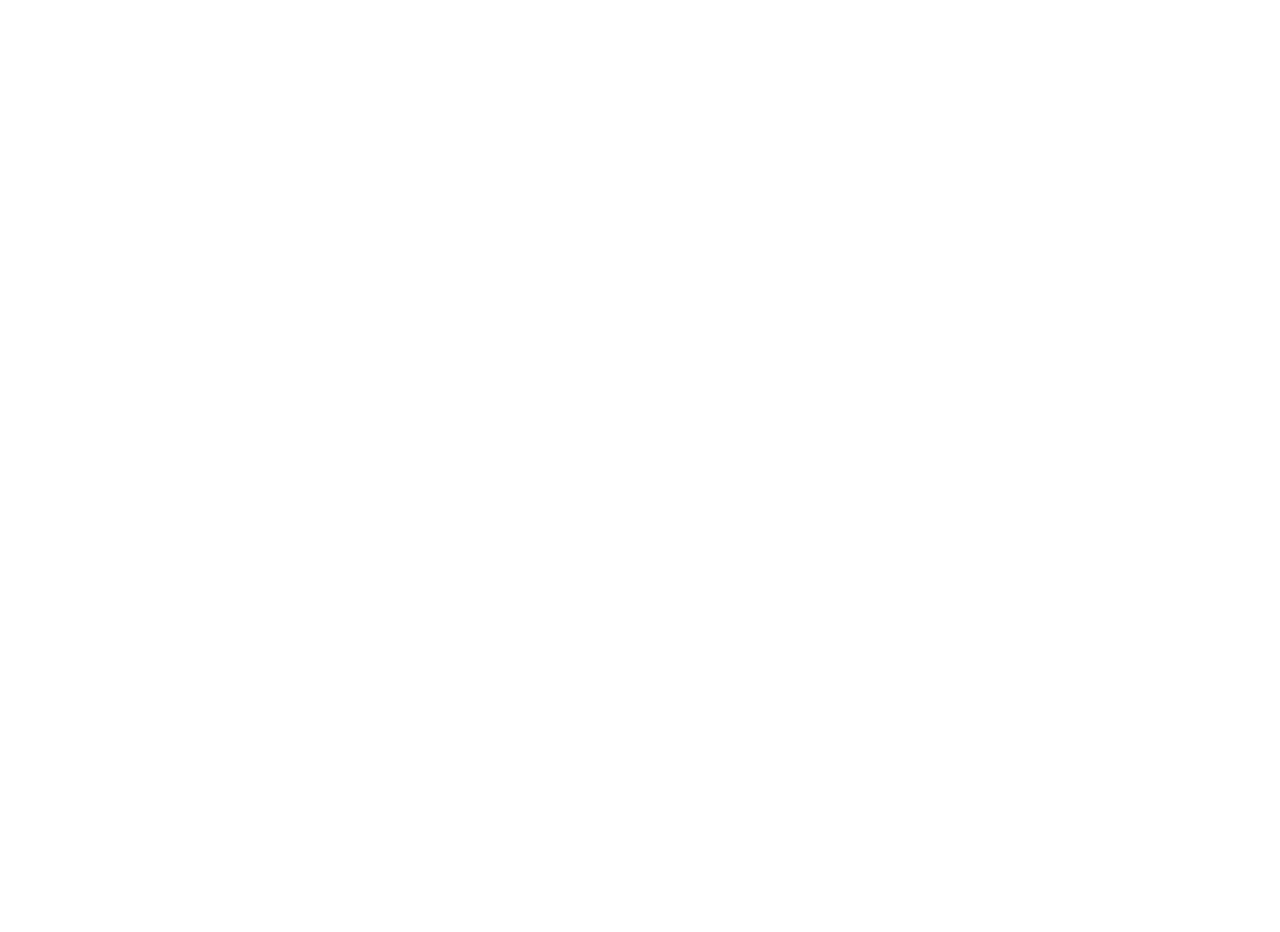
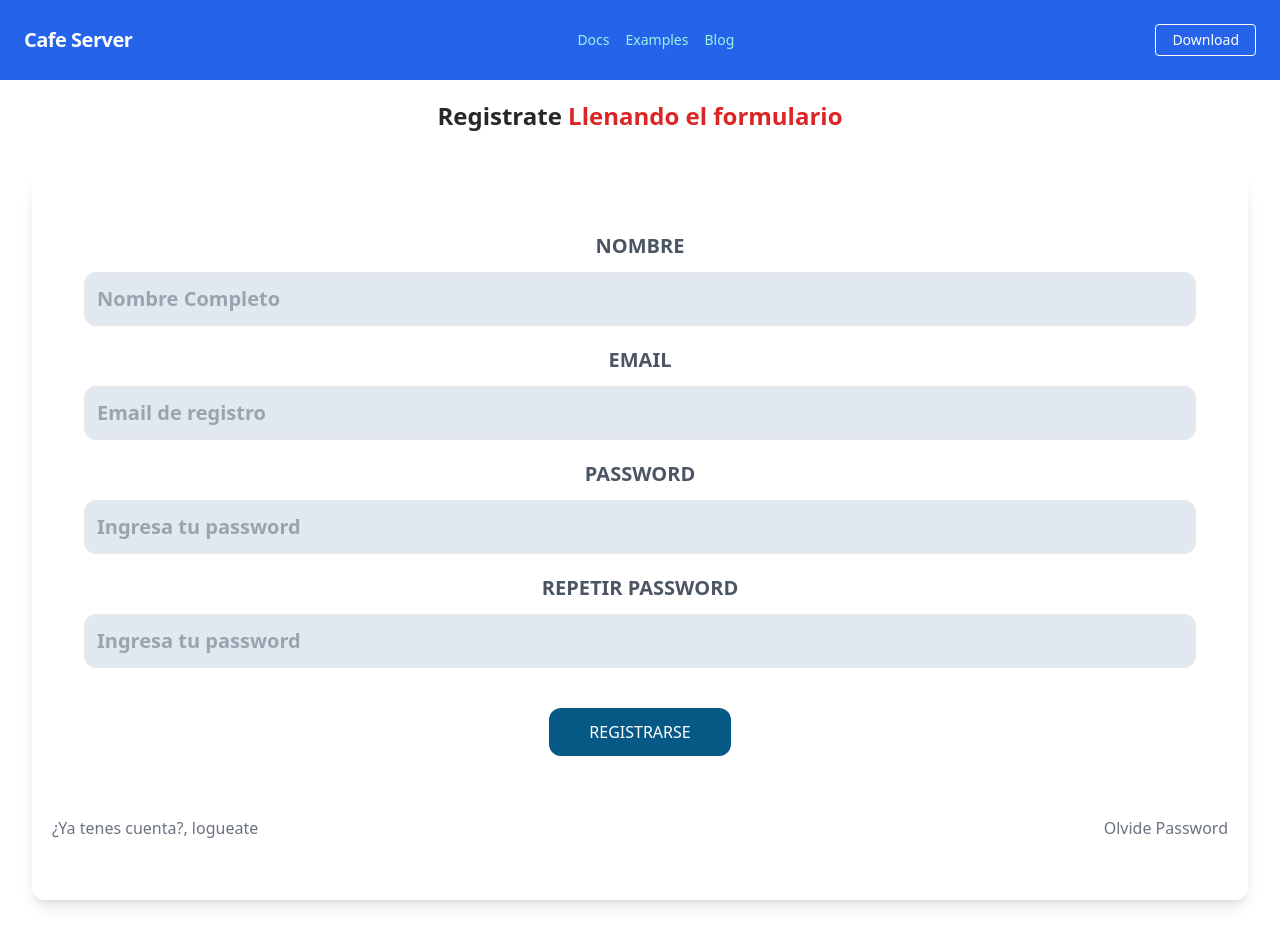
Before and after one commit to SergioCalbino/Front-Server, a React (Vite) app: page /register in a window 1280 px wide. Before the commit this address had no page. Before the commit the page ends 800 px from the top, so only its background shows below. Built offline with nearby package versions, Linux system fonts and the light colour scheme.

Commit message:
Register  ok

```diff
--- a/index.html
+++ b/index.html
@@ -6,7 +6,7 @@
     <meta name="viewport" content="width=device-width, initial-scale=1.0" />
     <title>Vite + React + TS</title>
   </head>
-  <body>
+  <body class="bg-gray-50 min-h-screen">
     <div id="root"></div>
     <script type="module" src="/src/main.tsx"></script>
   </body>
--- a/src/App.tsx
+++ b/src/App.tsx
@@ -4,6 +4,7 @@
 import './App.css'
 import AuthLayout from './layout/AuthLayout';
 import Login from './pages/Login';
+import Register from './pages/Register';
 
 function App() {
 
@@ -15,8 +16,8 @@
 
             <Route path="/" element={<AuthLayout/>} />
             <Route index element={<Login/>} />
-            {/* <Route path="register" element={<Register/>} />
-            <Route path="forget-password" element={<ForgetPassword/>} />
+            <Route path="register" element={<Register/>} />
+            {/* <Route path="forget-password" element={<ForgetPassword/>} />
             </Route>
             <Route path="/products" element={<Products/>} />
             <Route path="/create-product" element={<CreateProduct/>} /> */}
--- a/src/main.tsx
+++ b/src/main.tsx
@@ -2,9 +2,11 @@
 import ReactDOM from 'react-dom/client'
 import App from './App'
 import './index.css'
+import Header from './pages/Header'
 
 ReactDOM.createRoot(document.getElementById('root') as HTMLElement).render(
   <React.StrictMode>
+    <Header/>
     <App />
   </React.StrictMode>,
 )
--- /dev/null
+++ b/src/pages/Header.tsx
@@ -0,0 +1,80 @@
+import React, { useState } from "react";
+import { Link } from "react-router-dom";
+
+function Header() {
+  const [isOpen, setIsOpen] = useState(false);
+
+  const toggleMenu = () => {
+    setIsOpen(!isOpen);
+  };
+
+  return (
+    <>
+    <nav className=" fixed inset-x-0 top-0 flex items-center justify-between flex-wrap bg-blue-600 p-6">
+      <div className="flex items-center flex-shrink-0 text-white mr-6">
+        <span className="font-semibold text-xl tracking-tight">
+          Cafe Server
+        </span>
+      </div>
+      <div className="block lg:hidden">
+
+        <button
+          id="boton"
+          className="flex items-center ju px-3 py-2 border rounded text-teal-200 border-teal-400 hover:text-white hover:border-white"
+          onClick={toggleMenu}
+        >
+          <svg
+            className="fill-current h-3 w-3"
+            viewBox="0 0 20 20"
+            xmlns="http://www.w3.org/2000/svg"
+          >
+            <title>Menu</title>
+            <path d="M0 3h20v2H0V3zm0 6h20v2H0V9zm0 6h20v2H0v-2z" />
+          </svg>
+        </button>
+      </div>
+
+      <div
+        id="menu"
+        className={`${
+          isOpen ? "" : "hidden"
+        } w-full block flex-grow lg:flex lg:items-center lg:w-auto`}
+      >
+        <div className=" flex justify-center text-sm lg:flex-grow lg:items ">
+          <a
+            href="#docs"
+            className="block mt-4 lg:inline-block lg:mt-0 text-teal-200 hover:text-white mr-4"
+          >
+            Docs
+          </a>
+          <a
+            href="#examples"
+            className="block mt-4 lg:inline-block lg:mt-0 text-teal-200 hover:text-white mr-4"
+          >
+            Examples
+          </a>
+          <a
+            href="#blog"
+            className="block mt-4 lg:inline-block lg:mt-0 text-teal-200 hover:text-white"
+          >
+            Blog
+          </a>
+        </div>
+        <div>
+          <a
+            href="#download"
+            className="inline-block text-sm px-4 py-2 leading-none border rounded text-white border-white hover:border-transparent hover:text-teal-500 hover:bg-white mt-4 lg:mt-0"
+          >
+            Download
+          </a>
+        </div>
+      </div>
+
+    </nav>
+
+    </>
+
+  );
+}
+
+export default Header;
--- a/src/pages/Login.tsx
+++ b/src/pages/Login.tsx
@@ -1,6 +1,7 @@
 import axios from "axios"
 import { Link, useNavigate } from "react-router-dom"
 import { ChangeEvent, useState, FormEvent  } from "react";
+import Alert from '../Alert'
 
 // import Alert from "../Alert"
 import Swal from "sweetalert2"
@@ -15,7 +16,7 @@
 
 	const [correo, setCorreo] = useState<string | undefined>('')
 	const [password, setPassword] = useState<string | undefined>('')
-	const [alerta, setAlerta] = useState({})
+	const [alerta, setAlerta] = useState({error: false, msg: ''})
 
 
 	const login = async() => {
@@ -41,7 +42,7 @@
 	const handleSubmit = (e:submitEvent) => {
 		e.preventDefault()
 
-		if (!correo && !password) {
+		if (!correo || !password) {
 			return setAlerta({msg: 'Todos Los campos son obligatorios', error: true})
 		}
 
@@ -49,7 +50,7 @@
 
 	}
 
-	// const { msg } = alerta
+
 
   return (
     <>
@@ -59,9 +60,8 @@
           </h1>
         </div>
 
-		{/* { msg && <Alert
-			alerta={alert}
-		/> } */}
+		{alerta.error && <Alert alerta={{ error: true, msg: 'Ocurrió un error al iniciar sesión' }} />}
+
         <div  className='mt-20 md:mt-5 shadow-lg px-5 py-10 rounded-xl bg-white'>
                 <form onSubmit={handleSubmit} className="mr-8 md:ml-8">
 				<div className="my-5" >
--- /dev/null
+++ b/src/pages/Register.tsx
@@ -0,0 +1,222 @@
+import axios from "axios";
+import { ChangeEvent, useState, FormEvent  } from "react";
+import { Link } from "react-router-dom";
+import Alert from '../Alert'
+
+
+interface InterObjUser {
+    nombre: string;
+    correo: string;
+    password: string;
+    repPassword: string;
+    rol:'USER_ROLE'
+}
+
+interface InterObjAlerta  {
+    mailVacio: boolean;
+    nombreVacio: boolean;
+    passwordCorto: boolean;
+    pNoCoincide: boolean,
+    show: boolean
+
+
+}
+
+type changeEvent = React.ChangeEvent<HTMLInputElement>
+type submitEvent = FormEvent<HTMLFormElement>
+
+const Register = () => {
+
+  const objUser:InterObjUser = {
+    nombre: '',
+    correo: '',
+    password: '',
+    repPassword: '',
+    rol:'USER_ROLE'
+
+  }
+
+  const initialAlerta: InterObjAlerta = {
+    mailVacio: false,
+    nombreVacio: false,
+    passwordCorto: false,
+    pNoCoincide: false,
+    show: false
+}
+
+  const [reg, setReg] = useState(objUser);
+  const [alerta, setAlerta] = useState({error: false, msg: '', show: false});
+  const [alertaCampos, setAlertaCampos] = useState(initialAlerta);
+
+
+  const register = async () => {
+    const { data } = await axios.post(`${import.meta.env.VITE_BACKEND_URL}/api/usuarios`, reg)
+    console.log(data)
+  }
+
+  const handleChange = (e:changeEvent) => {
+    setReg({...reg,
+      [e.target.name] : e.target.value
+    })
+  };
+
+
+  const handleSubmit = (e:submitEvent) => {
+    e.preventDefault();
+
+    const { nombre, correo, password, repPassword } = reg
+
+    if (!nombre) {
+      setAlerta({msg: 'El nombre es obligatorio', error: true, show: true})
+      setAlertaCampos((prevState) => ({ ...prevState, nombreVacio: true }))
+      setTimeout(() => setAlertaCampos({ ...alertaCampos, show: false }), 3000)
+      return
+    };
+    if (!correo) {
+      setAlerta({msg: 'El email es obligatorio', error: true, show: true})
+      setAlertaCampos((prevState) => ({ ...prevState, mailVacio: true }))
+      setTimeout(() => setAlertaCampos({ ...alertaCampos, show: false }), 3000)
+
+      return
+    };
+
+    if (password.length < 6) {
+      setAlerta({msg: 'La contraseña debe tener mas de 6 caracteres', error: true, show: true})
+      setAlertaCampos((prevState) => ({ ...prevState, passwordCorto: true }))
+      setTimeout(() => setAlertaCampos({ ...alertaCampos, show: false }), 3000)
+
+      return
+    }
+
+    if (password !== repPassword ) {
+      setAlerta({msg: 'Los password no son iguales', error: true, show: true})
+      setAlertaCampos((prevState) => ({ ...prevState, pNoCoincide: true }))
+      setTimeout(() => setAlertaCampos({ ...alertaCampos, show: false }), 3000)
+
+
+      return
+
+    }
+
+    register()
+    setReg(objUser)
+
+
+  }
+
+
+
+
+  return (
+    <>
+      <div>
+        <h1 className="text-zinc-800 font-bold text-2xl mt-12 gap-10 p-5">
+          Registrate <span className="text-red-600">Llenando el formulario</span>
+        </h1>
+    </div>
+
+
+
+    {/* Renderiza un mensaje de error para campos vacíos si alertaCampos.campoVacio es verdadero */}
+    {alertaCampos.nombreVacio && <Alert alerta={{ error: true, msg: 'El nombre es obligatorio' }} />}
+      {/* Renderiza un mensaje de error para una contraseña corta si alertaCampos.passwordCorto es verdadero */}
+    {alertaCampos.mailVacio && <Alert alerta={{ error: true, msg: 'El email es obligatorio' }} />}
+      {/* Renderiza un mensaje de error para una contraseña corta si alertaCampos.passwordCorto es verdadero */}
+      {alertaCampos.passwordCorto && <Alert alerta={{ error: true, msg: 'La contraseña debe tener más de 6 caracteres' }} />}
+      {/* Renderiza un mensaje de error para contraseñas que no coinciden si alertaCampos.passwordNoCoincide es verdadero */}
+      {alertaCampos.pNoCoincide && <Alert alerta={{ error: true, msg: 'Las contraseñas no coinciden' }} />}
+      {/* Renderiza un mensaje de error genérico si alerta.error es verdadero */}
+
+        <div  className='mt-20 md:mt-5 shadow-lg px-5 py-10 rounded-xl bg-white'>
+          <form onSubmit={handleSubmit} className="mr-8 md:ml-8">
+
+          <div className="my-5">
+            <label className="uppercase text-gray-600 block text-xl font-bold">
+              Nombre
+              <input
+                className="border w-full p-3 mt-3 bg-slate-200 rounded-xl "
+                type="text"
+                placeholder="Nombre Completo"
+                name="nombre"
+                 value={reg.nombre}
+                onChange={handleChange}
+              />
+            </label>
+          </div>
+
+          <div className="my-5">
+            <label className="uppercase text-gray-600 block text-xl font-bold">
+              Email
+              <input
+                className="border w-full p-3 mt-3 bg-slate-200 rounded-xl "
+                type="email"
+                placeholder="Email de registro"
+                name="correo"
+                value={reg.correo}
+                onChange={handleChange}
+              />
+            </label>
+          </div>
+
+          <div className="my-5">
+            <label className="uppercase text-gray-600 block text-xl font-bold">
+              Password
+              <input
+                className="border w-full p-3 mt-3 bg-slate-200 rounded-xl "
+                type="password"
+                placeholder="Ingresa tu password"
+                name="password"
+                value={reg.password}
+                onChange={handleChange}
+              />
+            </label>
+
+          </div>
+
+          <div className="my-5">
+            <label className="uppercase text-gray-600 block text-xl font-bold">
+               Repetir Password
+              <input
+                className="border w-full p-3 mt-3 bg-slate-200 rounded-xl "
+                type="password"
+                placeholder="Ingresa tu password"
+                name="repPassword"
+                value={reg.repPassword}
+                onChange={handleChange}
+              />
+            </label>
+
+          </div>
+
+
+          <input
+            type="submit"
+            value="Registrarse"
+            className="bg-sky-800 hover:bg-sky-900 text-white py-3 px-10 w-full cursor-pointer rounded-xl uppercase mt-5 md:w-auto "
+          />
+        </form>
+
+        <nav className="mt-10 lg:flex lg:justify-between ">
+          <Link
+            className="block text-center my-5 text-gray-500"
+            to={"/"}
+          >
+            {" "}
+            ¿Ya tenes cuenta?, logueate{" "}
+          </Link>
+
+          <Link
+            className="block text-center my-5 text-gray-500"
+            to={"/forget-password"}
+          >
+            {" "}
+            Olvide Password{" "}
+          </Link>
+        </nav>
+    </div>
+
+    </>
+  );
+};
+
+export default Register;
```
Also changed, not shown: src/Alert.tsx (+16 -9 lines), 1 other file (tests, documents, lock files or other folders).
